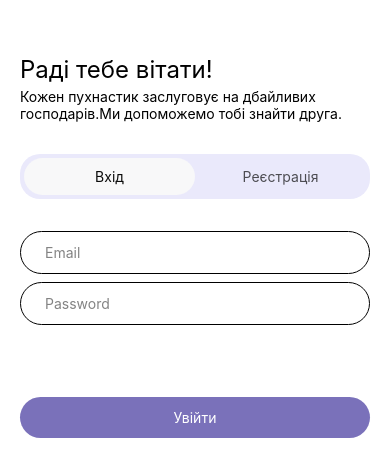
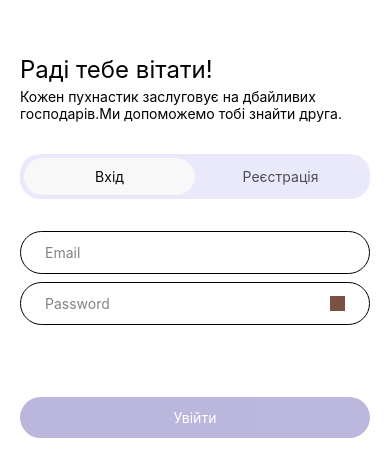
Before and after one commit to Yaroslav1979/react-native, a React Native app: screen / in a window 390 px wide. Shown: the part 176-652 px from the top of the page. Built offline with nearby package versions, Linux system fonts and the light colour scheme.

Commit message:
touches listeners

```diff
--- a/src/screen/Auth/Login/index.tsx
+++ b/src/screen/Auth/Login/index.tsx
@@ -19,6 +19,7 @@
 }
 
 export default function LoginPage() {
+  const [isPassHidden, setIsPassHidden] = useState(true);
   const [inputValues, setInputValues] = useState<IInputValue>({
     email: '',
     password: '',
@@ -51,6 +52,12 @@
       handleChangeInput('errorPassword', null);
     }
   };
+  const isDisabledLoginBtn = Boolean(
+    inputValues.errorEmail ||
+      inputValues.errorPassword ||
+      !inputValues.email ||
+      !inputValues.password,
+  );
   return (
     <TouchableWithoutFeedback onPress={() => Keyboard.dismiss()}>
       <View style={[styles.mainWrapper]}>
@@ -96,14 +103,30 @@
                   handleChangeInput('password', text);
                   checkPassword(text);
                 }}
-                secureTextEntry={true}
+                secureTextEntry={isPassHidden}
+              />
+              <TouchableOpacity
+                onPress={() => {
+                  setIsPassHidden(!isPassHidden);
+                }}
+                hitSlop={{top: 15, bottom: 15, right: 15, left: 15}}
+                style={
+                  isPassHidden
+                    ? styles.disablePasswordBtn
+                    : styles.activePasswordBtn
+                }
               />
             </View>
             {inputValues.errorPassword && (
               <Text>{inputValues.errorPassword}</Text>
             )}
           </View>
-          <TouchableOpacity style={styles.loginBtnContainer}>
+          <TouchableOpacity
+            style={[
+              styles.loginBtnContainer,
+              isDisabledLoginBtn && {opacity: 0.5},
+            ]}
+            disabled={isDisabledLoginBtn}>
             <Text style={styles.loginText}>Увійти</Text>
           </TouchableOpacity>
         </KeyboardAvoidingView>
--- a/src/screen/Auth/Login/styles.ts
+++ b/src/screen/Auth/Login/styles.ts
@@ -54,10 +54,24 @@
       ios: 14,
       default: 12,
     }),
+    flexDirection: 'row',
+    justifyContent: 'space-between',
+    alignItems: 'center',
+  },
+  activePasswordBtn: {
+    height: 15,
+    width: 15,
+    backgroundColor: '#6a932d',
+  },
+  disablePasswordBtn: {
+    height: 15,
+    width: 15,
+    backgroundColor: '#7a5143',
   },
   formContainer: {marginTop: 28, marginBottom: 68},
   input: {
     padding: 0,
+    flex: 1,
   },
   loginBtnContainer: {
     borderRadius: 25,
```
